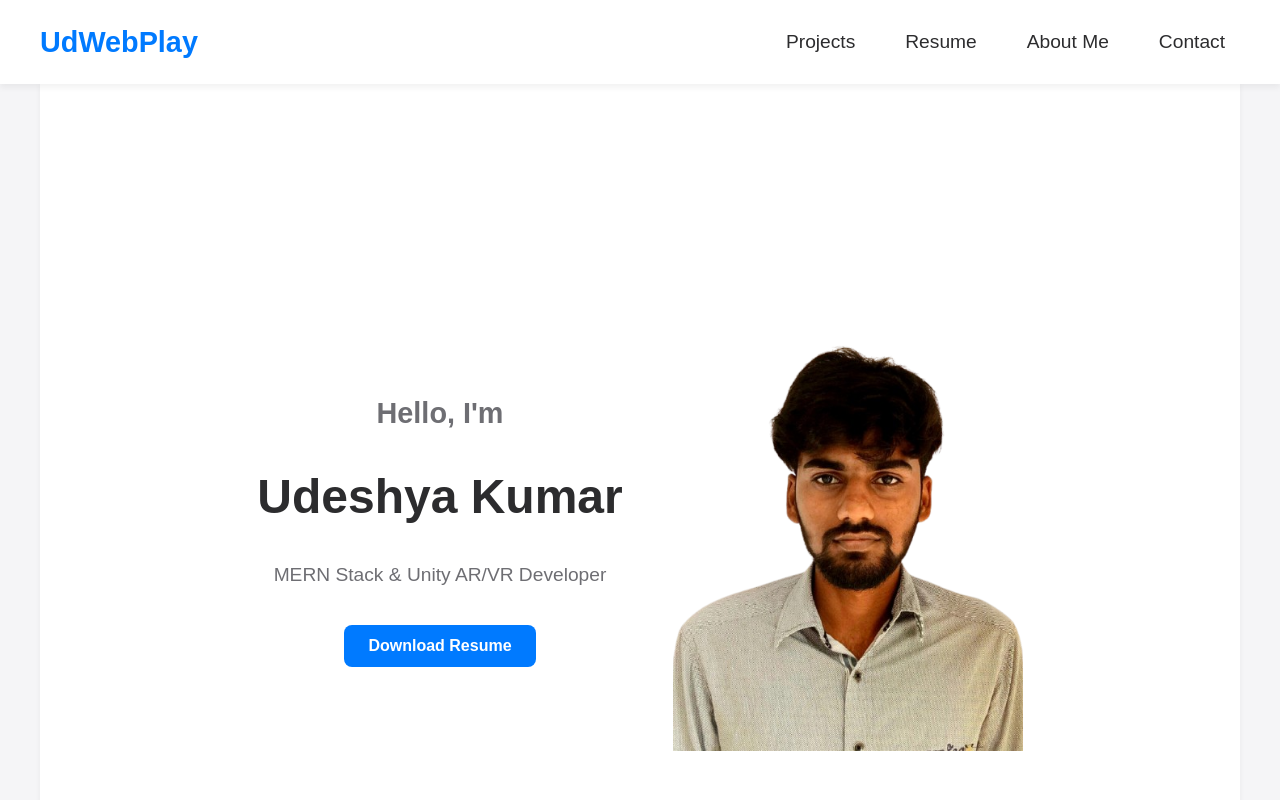
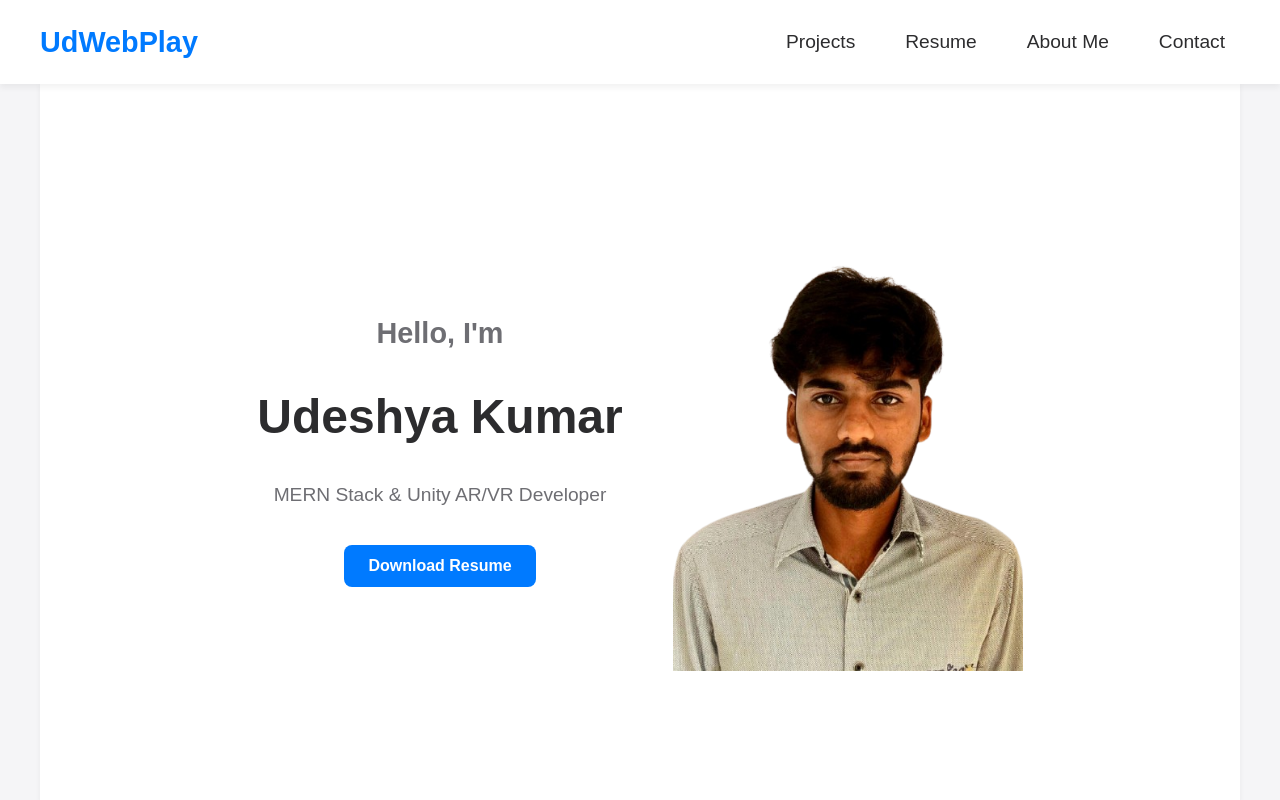
Before and after one commit to Udeshya30/UdWebPlay, a React (Vite) app: page /#/ in a window 1280 px wide. Shown: the top 800 px of the page. Built offline with nearby package versions, Linux system fonts and the light colour scheme.

Commit message:
resume page added

```diff
--- a/src/components/HeroSection/HeroSection.jsx
+++ b/src/components/HeroSection/HeroSection.jsx
@@ -1,7 +1,7 @@
 import React from "react";
 import "./HeroSection.scss";
-import profileImage from "../../assets/Images/Profile.png"; // ✅ Ensure image exists
-import resume from "../../assets/resume.pdf"; // ✅ Ensure file is in the correct path
+import profileImage from "../../assets/Images/Profile.png";
+import resume from "../../assets/resume.pdf";
 
 const HeroSection = () => {
   return (
--- a/src/components/HeroSection/HeroSection.scss
+++ b/src/components/HeroSection/HeroSection.scss
@@ -6,7 +6,7 @@
   align-items: center;
   text-align: center;
   background: $hero-bg; // ✅ Pure white background for clean Apple feel
-  padding: 80px 20px;
+  // padding: 80px 20px;
   min-height: 90vh;
   box-shadow: 0px 4px 6px $shadow-light;
 
--- a/src/pages/Resume/Resume.jsx
+++ b/src/pages/Resume/Resume.jsx
@@ -1,6 +1,7 @@
 import React from "react";
 import "./Resume.scss";
 import { FaEnvelope, FaLinkedin, FaPhone, FaMapMarkerAlt } from "react-icons/fa";
+import resume from "../../assets/resume.pdf";
 
 const Resume = () => {
   return (
@@ -101,8 +102,8 @@ const Resume = () => {
 
       {/* ✅ Download Resume Button */}
       <div className="resume-download">
-        <a href="/assets/resume.pdf" download className="btn-download">
-          Download Resume
+        <a href={resume} download="Udeshya_Kumar_Resume.pdf" className="btn-download">
+            Download Resume
         </a>
       </div>
     </div>
```
